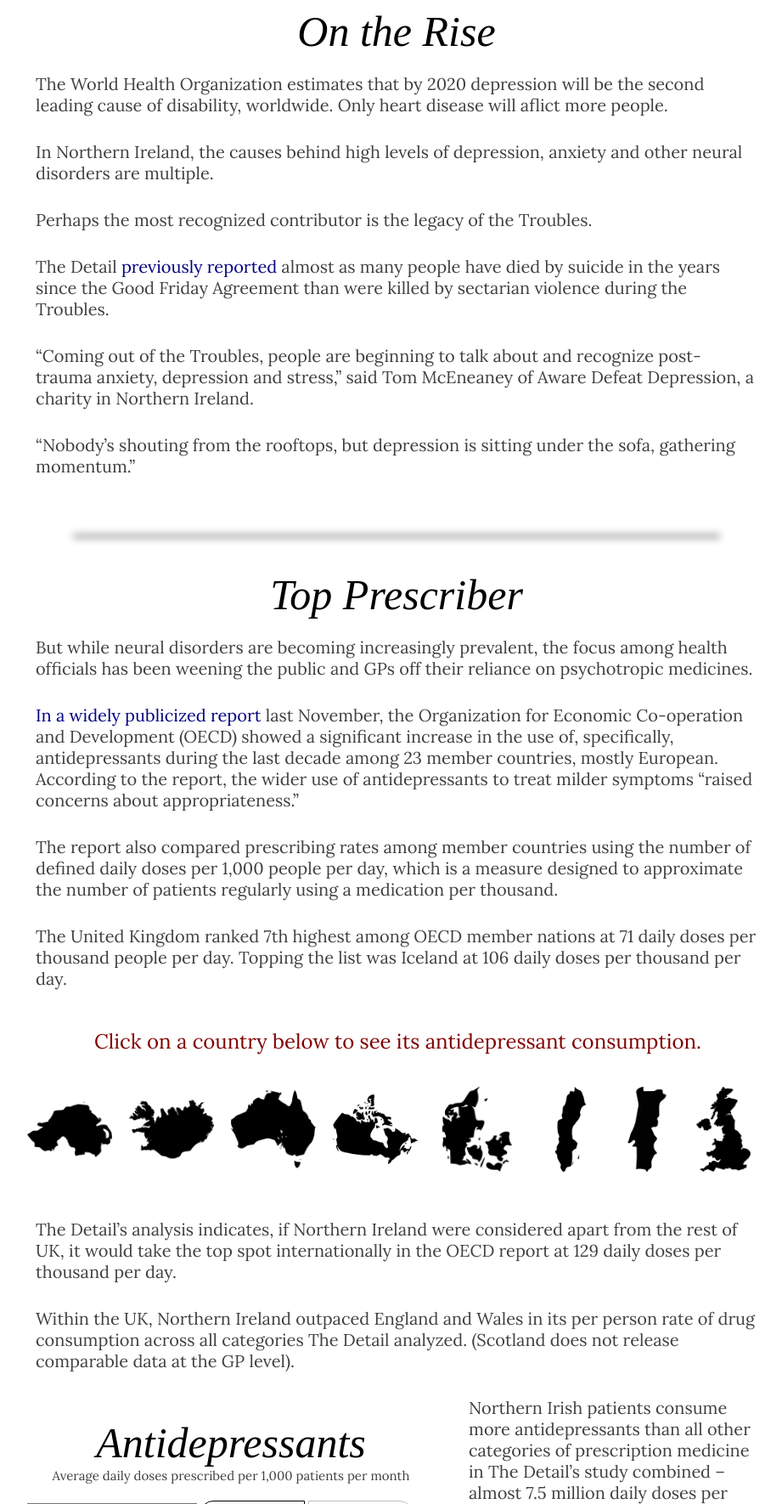
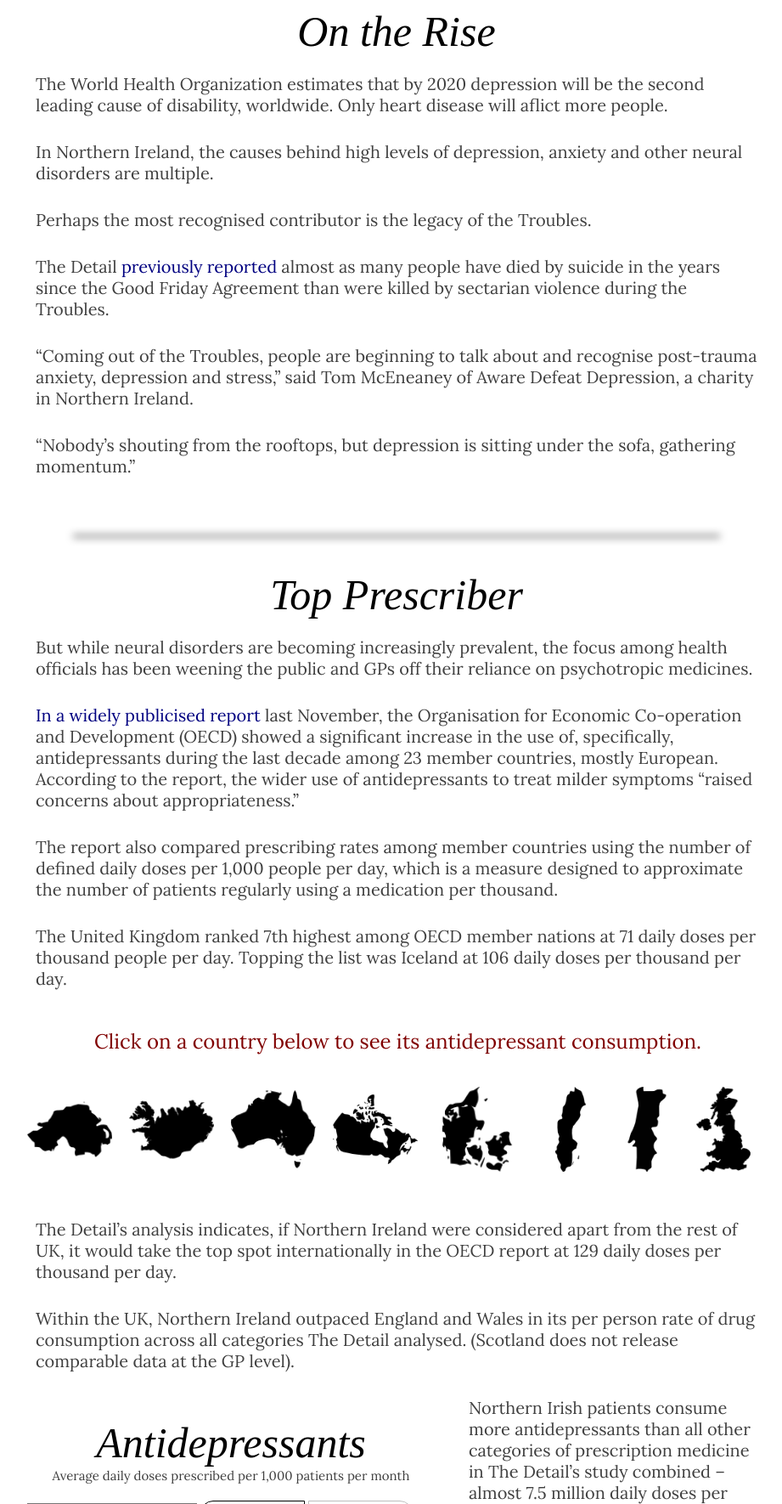
Before and after one commit to hobbes7878/nir-prescription-app, a Django app: template prescript/templates/rx/index.html in a window 1280 px wide. Shown: the part 2589-4359 px from the top of the page at 85% size, without its empty margins (173-1094 px from the left). Run offline with Django 3.2, Linux system fonts and the light colour scheme; the template is opened without the code that fills it, so the values that code supplies are empty; some libraries are stand-ins or nearby versions.

Commit message:
3/4/2013 text1

```diff
--- a/prescript/templates/rx/index.html
+++ b/prescript/templates/rx/index.html
@@ -178,11 +178,11 @@
 
 <p class="margin">In Northern Ireland, the causes behind high levels of depression, anxiety and other neural disorders are multiple.
 
-<p class="margin">Perhaps the most recognized contributor is the legacy of the Troubles.
+<p class="margin">Perhaps the most recognised contributor is the legacy of the Troubles.
 
 <p class="margin">The Detail <a href="http://www.thedetail.tv/issues/304/suicide-1998-2012/suicide-kills-as-many-as-the-troubles" target="_blank">previously reported</a> almost as many people have died by suicide in the years since the Good Friday Agreement than were killed by sectarian violence during the Troubles.
 
-<p class="margin">“Coming out of the Troubles, people are beginning to talk about and recognize post-trauma anxiety, depression and stress,” said Tom McEneaney of Aware Defeat Depression, a charity in Northern Ireland.
+<p class="margin">“Coming out of the Troubles, people are beginning to talk about and recognise post-trauma anxiety, depression and stress,” said Tom McEneaney of Aware Defeat Depression, a charity in Northern Ireland.
 
 <p class="margin">“Nobody’s shouting from the rooftops, but depression is sitting under the sofa, gathering momentum.”
 
@@ -194,7 +194,7 @@
 
 <p class="margin">But while neural disorders are becoming increasingly prevalent, the focus among health officials has been weening the public and GPs off their reliance on psychotropic medicines.
 
-<p class="margin"><a href="http://www.psychologytoday.com/blog/side-effects/201311/the-oecd-warns-antidepressant-overprescribing">In a widely publicized report</a> last November, the Organization for Economic Co-operation and Development (OECD) showed a significant increase in the use of, specifically, antidepressants during the last decade among 23 member countries, mostly European. According to the report, the wider use of antidepressants to treat milder symptoms “raised concerns about appropriateness.”
+<p class="margin"><a href="http://www.psychologytoday.com/blog/side-effects/201311/the-oecd-warns-antidepressant-overprescribing">In a widely publicised report</a> last November, the Organisation for Economic Co-operation and Development (OECD) showed a significant increase in the use of, specifically, antidepressants during the last decade among 23 member countries, mostly European. According to the report, the wider use of antidepressants to treat milder symptoms “raised concerns about appropriateness.”
 
 
 	<p class="margin">The report also compared prescribing rates among member countries using the number of defined daily doses per 1,000 people per day, which is a measure designed to approximate the number of patients regularly using a medication per thousand.
@@ -229,7 +229,7 @@ var nir_map_black = "{% static 'rx/image/nir_black.png' %}"
 
 <p class="margin">The Detail’s analysis indicates, if Northern Ireland were considered apart from the rest of UK, it would take the top spot internationally in the OECD report at 129 daily doses per thousand per day.
 
-<p class="margin">Within the UK, Northern Ireland outpaced England and Wales in its per person rate of drug consumption across all categories The Detail analyzed. (Scotland does not release comparable data at the GP level).
+<p class="margin">Within the UK, Northern Ireland outpaced England and Wales in its per person rate of drug consumption across all categories The Detail analysed. (Scotland does not release comparable data at the GP level).
 
 <div class="vizblocklock1 vizblock">
 <h2>Antidepressants</h2>
@@ -250,7 +250,7 @@ This graph shows the average monthly rate antidepressants are prescribed by GPs
 
 <p class="margin">Depression prevalence statistics reported by GPs as part of the <a href="http://www.dhsspsni.gov.uk/statistics_and_research-qof-prevalence" target="_blank">Quality and Outcomes Framework</a> are an indication of depression rates in the general population. Northern Ireland ranks middle of the pack in the UK, with an average of about 5.1 percent of a GP’s registered patients who have been diagnosed with depression at some point in their lifetime. England ranks highest at about 7.5 percent of patients having been clinically depressed. Wales reports just over 4 percent.
 
-<p class="margin">All GPs don’t necessarily recognize symptoms of depression the same, still the statistics indicate England ranks highest in the rate of depression diagnosis and yet prescribes significantly fewer antidepressants per patient than Northern Ireland and Wales.
+<p class="margin">All GPs don’t necessarily recognise symptoms of depression the same, still the statistics indicate England ranks highest in the rate of depression diagnosis and yet prescribes significantly fewer antidepressants per patient than Northern Ireland and Wales.
 
 <div class="drugs_list">
 <h6>Click a link to see more information on some of the most widely prescribed antidepressants, such as:</h6>
@@ -373,17 +373,17 @@ The average monthly rate anti-anxiety drugs are prescribed by GPs in Northern Ir
 
 <p class="margin">“It’s increased anxiety, increased depression, increased stress among them. Clients that have existing conditions, their condition has deteriorated as a result of worrying about the welfare reforms and the impact they’re going to have on them. It’s going to have a major impact on them and also on clients we haven’t seen yet.”
 
-<p class="margin">While broad welfare reform may increase the severity and prevalence of depression, the lack of available counseling treatments may also drive more patients with mild to moderate symptoms to prescription drugs where an non-medicated alternative might suffice.
+<p class="margin">While broad welfare reform may increase the severity and prevalence of depression, the lack of available counselling treatments may also drive more patients with mild to moderate symptoms to prescription drugs where an non-medicated alternative might suffice.
 
 <hr class="separated"></hr>
 <a id="waiting"></a>
 <h2>The Waiting List</h2>
 
-<p class="margin">Both Black and McEneaney said the lack of timely-available counseling heavily influences a GP’s decision to put a patient on a drug regimen.
+<p class="margin">Both Black and McEneaney said the lack of timely-available counselling heavily influences a GP’s decision to put a patient on a drug regimen.
 
-<p class="margin">“I rarely refer patients for counseling in the first instance because I know they will become frustrated waiting for service,” Black said.
+<p class="margin">“I rarely refer patients for counselling in the first instance because I know they will become frustrated waiting for service,” Black said.
 
-<p class="margin">McEneaney said waiting times for counseling services range anywhere from 4 to 16 weeks.
+<p class="margin">McEneaney said waiting times for counselling services range anywhere from 4 to 16 weeks.
 
 <p class="margin">“GPs would say that’s a long wait for someone with mental health issues, and right enough, people can deteriorate while on waiting lists.”
 
@@ -487,7 +487,7 @@ This graph shows the average monthly rate opioids are prescribed by GPs in North
 
 <p class="margin">Defenders of current practice say antidepressant prescription has risen due to appropriate increases in the duration of treatment rather than an increase in the number of patients diagnosed with depression.
 
-<p class="margin">Ian Reid, a professor of psychiatry, blamed the media for promoting the idea “that GPs are handing out antidepressants ‘like sweeties.’”
+<p class="margin">Ian Reid, a professor of psychiatry at University of Aberdeen, blamed the media for promoting the idea “that GPs are handing out antidepressants ‘like sweeties.’”
 
 <p class="margin">Spence questioned, though, whether prescribing antidepressants is altogether necessary in many cases. Research indicates only one in seven people actually benefit from an antidepressant regimen, he said.
 
@@ -502,15 +502,14 @@ This graph shows the average monthly rate opioids are prescribed by GPs in North
 
 <p class="margin">There is strong evidence that support groups and educational programmes can successfully mitigate mild to moderate symptoms of depression, often in place of a drug regimen.
 
-<p class="margin">In 2009, Aware Defeat Depression began offering the Living Life to the Full programme, founded on Cognitive Behavioral Therapy principles and with funding from the Department of Health, Social Services and Public Safety. The programme provides educational counseling including coaching on how to cope with depressive symptoms and general wellness tips.
+<p class="margin">In 2009, Aware Defeat Depression began offering the Living Life to the Full programme, founded on Cognitive Behavioral Therapy principles and with funding from the Department of Health, Social Services and Public Safety. The programme provides educational counselling including coaching on how to cope with depressive symptoms and general wellness tips.
 
-<p class="margin">An evaluation of 394 participants found the programme highly successful. Using a standardized classification method administered before and after a 6 to 8-week administration period, the number of participants classified as “depressed” dropped 59 percent, while the number classified as “happy” increased 57 percent. Trends were similar between male and female participants.
+<p class="margin">An evaluation of 394 participants found the programme highly successful. Using a standardised classification method administered before and after a 6 to 8-week administration period, the number of participants classified as “depressed” dropped 59 percent, while the number classified as “happy” increased 57 percent. Trends were similar between male and female participants.
 
-<p class="margin">Aware Defeat Depression are hopeful positive results like these will bolster support for future funding so more free courses can be offered to patients whose GPs may have no other alternative but begin a psychiatric career..
-
-<p class="margin">Plans in Northern Ireland to combine suicide prevention programmes and mental health and wellbeing initiatives this year they hope are a significant step forward. If that funding leads to
+<p class="margin">Aware Defeat Depression are hopeful positive results like these will bolster support for future funding so more free services can be offered to patients whose GPs may have no other alternative but to begin a psychiatric career.
 
 <p class="margin">“We try to intervene with as little as what is needed, but something that has an evidence base to it and something that will give people support and hope towards their recovery,” said McEneaney.
+
 <blockquote style="margin:0px 90px 20px;">
 	<p>It’s about giving people the tools, the strategy and building up their own personal resilience to look after their own health and well-being and of each other.</p>
 </blockquote>
```
